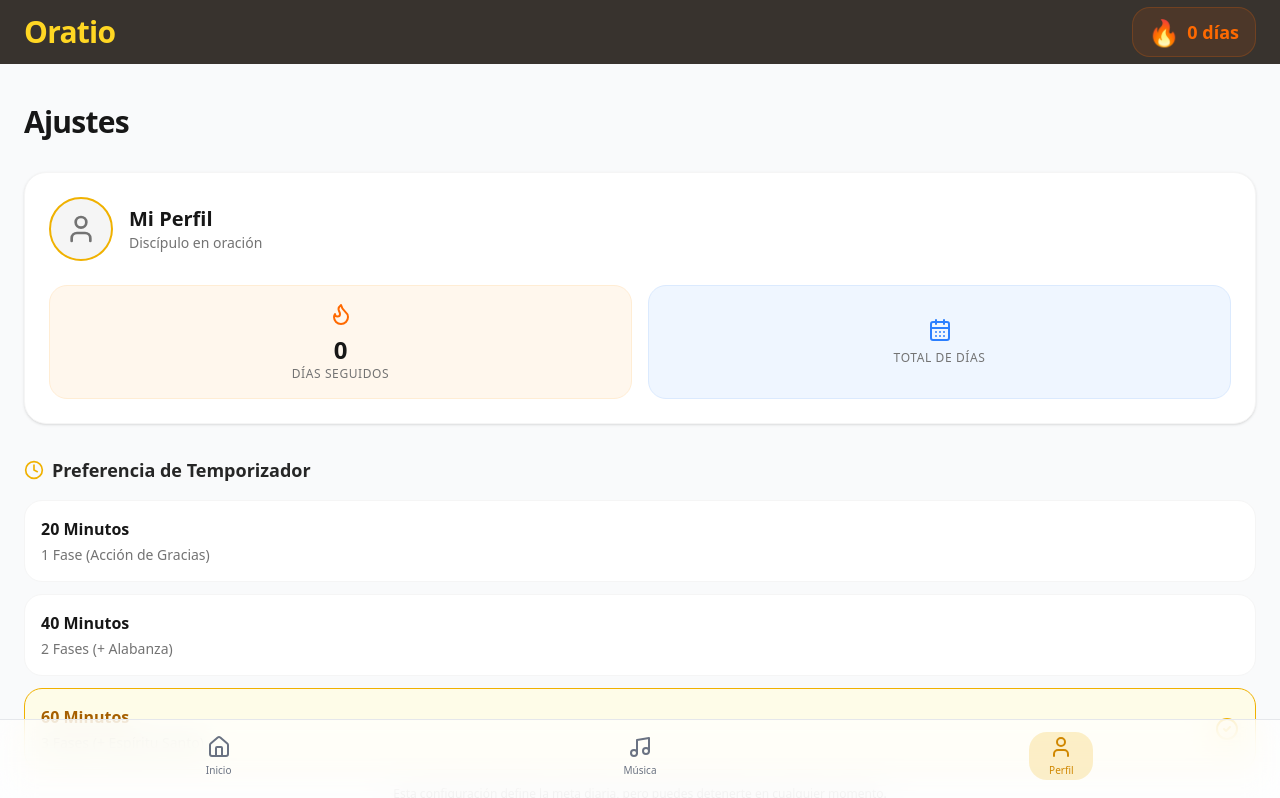
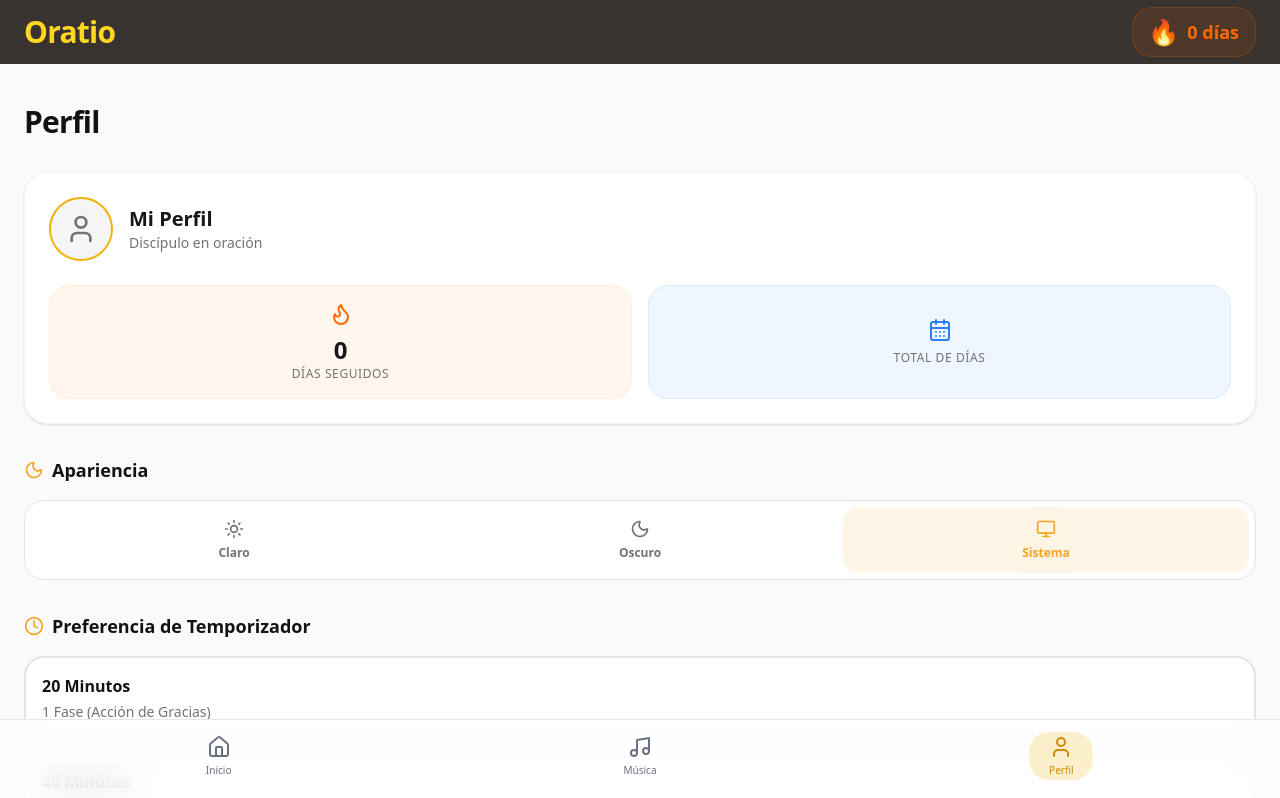
Before and after one commit to DaveCuc/pray-app, a Next.js app: page /perfil in a window 1280 px wide. Shown: the top 798 px of the page. Built offline with nearby package versions, Linux system fonts and the light colour scheme.

Commit message:
feat: implement theme switching and enhance UI components

```diff
--- a/app/globals.css
+++ b/app/globals.css
@@ -5,116 +5,86 @@
 @custom-variant dark (&:is(.dark *));
 
 @theme inline {
+  /* Variables de Shadcn */
   --color-background: var(--background);
   --color-foreground: var(--foreground);
-  --color-frontground: var(--frontground);
+  --color-card: var(--card);
+  --color-card-foreground: var(--card-foreground);
+  --color-popover: var(--popover);
+  --color-popover-foreground: var(--popover-foreground);
+  --color-primary: var(--primary);
+  --color-primary-foreground: var(--primary-foreground);
+  --color-secondary: var(--secondary);
+  --color-secondary-foreground: var(--secondary-foreground);
+  --color-muted: var(--muted);
+  --color-muted-foreground: var(--muted-foreground);
+  --color-accent: var(--accent);
+  --color-accent-foreground: var(--accent-foreground);
+  --color-destructive: var(--destructive);
+  --color-border: var(--border);
+  --color-input: var(--input);
+  --color-ring: var(--ring);
+
+  /* Colores personalizados Oratio (Basados en tu diseño) */
+  --color-oratio-gold: #F5A524;
+  --color-oratio-gold-hover: #D98014;
+  --color-oratio-bg: #141210;
+  --color-oratio-surface: #1E1B18;
+
   --font-sans: var(--font-geist-sans);
   --font-mono: var(--font-geist-mono);
-  --color-sidebar-ring: var(--sidebar-ring);
-  --color-sidebar-border: var(--sidebar-border);
-  --color-sidebar-accent-foreground: var(--sidebar-accent-foreground);
-  --color-sidebar-accent: var(--sidebar-accent);
-  --color-sidebar-primary-foreground: var(--sidebar-primary-foreground);
-  --color-sidebar-primary: var(--sidebar-primary);
-  --color-sidebar-foreground: var(--sidebar-foreground);
-  --color-sidebar: var(--sidebar);
-  --color-chart-5: var(--chart-5);
-  --color-chart-4: var(--chart-4);
-  --color-chart-3: var(--chart-3);
-  --color-chart-2: var(--chart-2);
-  --color-chart-1: var(--chart-1);
-  --color-ring: var(--ring);
-  --color-input: var(--input);
-  --color-border: var(--border);
-  --color-destructive: var(--destructive);
-  --color-accent-foreground: var(--accent-foreground);
-  --color-accent: var(--accent);
-  --color-muted-foreground: var(--muted-foreground);
-  --color-muted: var(--muted);
-  --color-secondary-foreground: var(--secondary-foreground);
-  --color-secondary: var(--secondary);
-  --color-primary-foreground: var(--primary-foreground);
-  --color-primary: var(--primary);
-  --color-popover-foreground: var(--popover-foreground);
-  --color-popover: var(--popover);
-  --color-card-foreground: var(--card-foreground);
-  --color-card: var(--card);
+
   --radius-sm: calc(var(--radius) - 4px);
   --radius-md: calc(var(--radius) - 2px);
   --radius-lg: var(--radius);
   --radius-xl: calc(var(--radius) + 4px);
   --radius-2xl: calc(var(--radius) + 8px);
   --radius-3xl: calc(var(--radius) + 12px);
-  --radius-4xl: calc(var(--radius) + 16px);
 }
 
 :root {
-  --radius: 0.625rem;
-  --background: oklch(1 0 0);
-  --foreground: oklch(0.145 0 0);
-  --card: oklch(1 0 0);
-  --card-foreground: oklch(0.145 0 0);
-  --popover: oklch(1 0 0);
-  --popover-foreground: oklch(0.145 0 0);
-  --primary: oklch(0.205 0 0);
-  --primary-foreground: oklch(0.985 0 0);
-  --secondary: oklch(0.97 0 0);
-  --secondary-foreground: oklch(0.205 0 0);
-  --muted: oklch(0.97 0 0);
-  --muted-foreground: oklch(0.556 0 0);
-  --accent: oklch(0.97 0 0);
-  --accent-foreground: oklch(0.205 0 0);
-  --destructive: oklch(0.577 0.245 27.325);
-  --border: oklch(0.922 0 0);
-  --input: oklch(0.922 0 0);
-  --ring: oklch(0.708 0 0);
-  --chart-1: oklch(0.646 0.222 41.116);
-  --chart-2: oklch(0.6 0.118 184.704);
-  --chart-3: oklch(0.398 0.07 227.392);
-  --chart-4: oklch(0.828 0.189 84.429);
-  --chart-5: oklch(0.769 0.188 70.08);
-  --sidebar: oklch(0.985 0 0);
-  --sidebar-foreground: oklch(0.145 0 0);
-  --sidebar-primary: oklch(0.205 0 0);
-  --sidebar-primary-foreground: oklch(0.985 0 0);
-  --sidebar-accent: oklch(0.97 0 0);
-  --sidebar-accent-foreground: oklch(0.205 0 0);
-  --sidebar-border: oklch(0.922 0 0);
-  --sidebar-ring: oklch(0.708 0 0);
+  --radius: 0.75rem; /* Bordes un poco más redondeados */
+  /* Tema Claro (Ajustado opcionalmente) */
+  --background: #FAFAFA;
+  --foreground: #141210;
+  --card: #FFFFFF;
+  --card-foreground: #141210;
+  --popover: #FFFFFF;
+  --popover-foreground: #141210;
+  --primary: #F5A524;
+  --primary-foreground: #141210;
+  --secondary: #F4F4F5;
+  --secondary-foreground: #141210;
+  --muted: #F4F4F5;
+  --muted-foreground: #71717A;
+  --accent: #F4F4F5;
+  --accent-foreground: #141210;
+  --destructive: #EF4444;
+  --border: #E4E4E7;
+  --input: #E4E4E7;
+  --ring: #F5A524;
 }
 
 .dark {
-  --background: oklch(0.145 0 0);
-  --foreground: oklch(0.985 0 0);
-  --card: oklch(0.205 0 0);
-  --card-foreground: oklch(0.985 0 0);
-  --popover: oklch(0.205 0 0);
-  --popover-foreground: oklch(0.985 0 0);
-  --primary: oklch(0.922 0 0);
-  --primary-foreground: oklch(0.205 0 0);
-  --secondary: oklch(0.269 0 0);
-  --secondary-foreground: oklch(0.985 0 0);
-  --muted: oklch(0.269 0 0);
-  --muted-foreground: oklch(0.708 0 0);
-  --accent: oklch(0.269 0 0);
-  --accent-foreground: oklch(0.985 0 0);
-  --destructive: oklch(0.704 0.191 22.216);
-  --border: oklch(1 0 0 / 10%);
-  --input: oklch(1 0 0 / 15%);
-  --ring: oklch(0.556 0 0);
-  --chart-1: oklch(0.488 0.243 264.376);
-  --chart-2: oklch(0.696 0.17 162.48);
-  --chart-3: oklch(0.769 0.188 70.08);
-  --chart-4: oklch(0.627 0.265 303.9);
-  --chart-5: oklch(0.645 0.246 16.439);
-  --sidebar: oklch(0.205 0 0);
-  --sidebar-foreground: oklch(0.985 0 0);
-  --sidebar-primary: oklch(0.488 0.243 264.376);
-  --sidebar-primary-foreground: oklch(0.985 0 0);
-  --sidebar-accent: oklch(0.269 0 0);
-  --sidebar-accent-foreground: oklch(0.985 0 0);
-  --sidebar-border: oklch(1 0 0 / 10%);
-  --sidebar-ring: oklch(0.556 0 0);
+  /* Tema Oscuro (Copiado de tus capturas) */
+  --background: #141210; /* Fondo oscuro cálido */
+  --foreground: #EDEDED; /* Texto claro */
+  --card: #1E1B18; /* Fondo de tarjetas un poco más claro que el fondo */
+  --card-foreground: #EDEDED;
+  --popover: #1E1B18;
+  --popover-foreground: #EDEDED;
+  --primary: #F5A524; /* El dorado de tus botones/iconos */
+  --primary-foreground: #141210; /* Texto oscuro sobre botones dorados */
+  --secondary: #2A2622;
+  --secondary-foreground: #EDEDED;
+  --muted: #2A2622;
+  --muted-foreground: #A19D98;
+  --accent: #2A2622;
+  --accent-foreground: #EDEDED;
+  --destructive: #7F1D1D;
+  --border: #332F2A; /* Bordes sutiles */
+  --input: #332F2A;
+  --ring: #F5A524;
 }
 
 @layer base {
--- a/app/layout.tsx
+++ b/app/layout.tsx
@@ -4,7 +4,7 @@ import "./globals.css";
 import NavBar from "./_components/navbar";
 import NavbarMobile from "./_components/navbar-mobile";
 import BottomNav from "./_components/BottomNav";
-
+import { ThemeProvider } from "@/components/ui/theme-provider"; // <-- Importación añadida
 
 const geistSans = Geist({
   variable: "--font-geist-sans",
@@ -17,7 +17,7 @@ const geistMono = Geist_Mono({
 });
 
 export const metadata: Metadata = {
-  title: "Oracion App",
+  title: "Oratio", // Actualicé el título a tu marca
   description: "A simple prayer app",
 };
 
@@ -27,21 +27,23 @@ export default function RootLayout({
   children: React.ReactNode;
 }>) {
   return (
-    <html lang="en" >
-      <body
-        className=   {`${geistSans.variable} ${geistMono.variable} antialiased`}
+    // suppressHydrationWarning es vital para next-themes
+    <html lang="es" suppressHydrationWarning>
+      <body className={`${geistSans.variable} ${geistMono.variable} antialiased pb-24`}>
+        <ThemeProvider
+          attribute="class"
+          defaultTheme="system"
+          enableSystem
+          disableTransitionOnChange
         >
           <NavBar />
           <main>
             {children}
           </main>
           <BottomNav />
-
           <NavbarMobile />
-
-
+        </ThemeProvider>
       </body>
-
     </html>
   );
 }
--- /dev/null
+++ b/app/perfil/_components/ThemeSelector.tsx
@@ -0,0 +1,53 @@
+'use client';
+
+import { useTheme } from 'next-themes';
+import { useEffect, useState } from 'react';
+import { Sun, Moon, Monitor } from 'lucide-react';
+
+export default function ThemeSelector() {
+  const { theme, setTheme } = useTheme();
+  const [mounted, setMounted] = useState(false);
+
+  // Evitar error de hidratación renderizando solo en el cliente
+  useEffect(() => {
+    setMounted(true);
+  }, []);
+
+  if (!mounted) return null;
+
+  const options = [
+    { value: 'light', label: 'Claro', icon: Sun },
+    { value: 'dark', label: 'Oscuro', icon: Moon },
+    { value: 'system', label: 'Sistema', icon: Monitor },
+  ];
+
+  return (
+    <section>
+      <h3 className="text-lg font-bold text-foreground mb-4 flex items-center gap-2">
+        <Moon size={20} className="text-primary" />
+        Apariencia
+      </h3>
+      <div className="flex bg-card p-1.5 rounded-2xl border border-border">
+        {options.map((opt) => {
+          const Icon = opt.icon;
+          const isSelected = theme === opt.value;
+
+          return (
+            <button
+              key={opt.value}
+              onClick={() => setTheme(opt.value)}
+              className={`flex-1 flex flex-col items-center gap-1.5 py-3 rounded-xl transition-all ${
+                isSelected
+                  ? 'bg-primary/10 text-primary drop-shadow-[0_0_8px_rgba(245,165,36,0.1)]'
+                  : 'text-muted-foreground hover:text-foreground hover:bg-muted/50'
+              }`}
+            >
+              <Icon size={20} />
+              <span className="text-xs font-semibold">{opt.label}</span>
+            </button>
+          );
+        })}
+      </div>
+    </section>
+  );
+}
--- a/app/perfil/_components/TimerPreferences.tsx
+++ b/app/perfil/_components/TimerPreferences.tsx
@@ -24,8 +24,8 @@ export default function TimerPreferences() {
 
   return (
     <section>
-      <h3 className="text-lg font-bold text-neutral-800 dark:text-white mb-4 flex items-center gap-2">
-        <Clock size={20} className="text-yellow-500" />
+      <h3 className="text-lg font-bold text-foreground mb-4 flex items-center gap-2">
+        <Clock size={20} className="text-primary" />
         Preferencia de Temporizador
       </h3>
       <div className="space-y-3">
@@ -36,26 +36,26 @@ export default function TimerPreferences() {
             <button
               key={opcion.tiempo}
               onClick={() => handleSeleccion(opcion.tiempo)}
-              className={`w-full flex items-center justify-between p-4 rounded-2xl border transition-all ${
+              className={`w-full flex items-center justify-between p-4 rounded-2xl border-2 transition-all ${
                 isSelected
-                  ? 'bg-yellow-50 dark:bg-yellow-900/20 border-yellow-500'
-                  : 'bg-white dark:bg-neutral-900 border-neutral-100 dark:border-neutral-800 hover:border-yellow-300'
+                  ? 'bg-primary/5 border-primary drop-shadow-[0_0_10px_rgba(245,165,36,0.15)]'
+                  : 'bg-card border-border hover:border-primary/50'
               }`}
             >
               <div className="text-left">
-                <h4 className={`font-bold ${isSelected ? 'text-yellow-700 dark:text-yellow-500' : 'text-neutral-900 dark:text-white'}`}>
+                <h4 className={`font-bold ${isSelected ? 'text-primary' : 'text-foreground'}`}>
                   {opcion.titulo}
                 </h4>
-                <p className="text-sm text-neutral-500 mt-1">
+                <p className="text-sm text-muted-foreground mt-1">
                   {opcion.descripcion}
                 </p>
               </div>
-              {isSelected && <CheckCircle2 size={24} className="text-yellow-500" />}
+              {isSelected && <CheckCircle2 size={24} className="text-primary" />}
             </button>
           );
         })}
       </div>
-      <p className="text-xs text-neutral-400 mt-4 text-center">
+      <p className="text-xs text-muted-foreground mt-4 text-center">
         Esta configuración define la meta diaria, pero puedes detenerte en cualquier momento.
       </p>
     </section>
--- a/app/perfil/page.tsx
+++ b/app/perfil/page.tsx
@@ -1,21 +1,19 @@
 import UserCard from './_components/UserCard';
-import TimerPreferences from './_components/TimerPreferences';
+import TimerPreferences from './_components//TimerPreferences';
+import ThemeSelector from './_components/ThemeSelector';
 
 export default function ProfilePage() {
   return (
-    <div className="min-h-screen bg-gray-50 dark:bg-neutral-950 p-6 space-y-8 pb-24">
-
-      {/* Header (Opcional, para consistencia visual con Música) */}
+    <div className="min-h-screen bg-background p-6 space-y-8 pb-24">
       <header className="mt-4">
-        <h1 className="text-3xl font-extrabold tracking-tight text-neutral-900 dark:text-white">
-          Ajustes
+        <h1 className="text-3xl font-extrabold tracking-tight text-foreground">
+          Perfil
         </h1>
       </header>
 
-      {/* Componentes */}
       <UserCard />
+      <ThemeSelector />
       <TimerPreferences />
-
     </div>
   );
 }
--- /dev/null
+++ b/components/ui/theme-provider.tsx
@@ -0,0 +1,9 @@
+"use client"
+
+
+import { ThemeProvider as NextThemesProvider, ThemeProviderProps } from "next-themes"
+
+
+export function ThemeProvider({ children, ...props }: ThemeProviderProps) {
+  return <NextThemesProvider {...props}>{children}</NextThemesProvider>
+}
--- a/package.json
+++ b/package.json
@@ -14,10 +14,12 @@
     "framer-motion": "^12.35.0",
     "lucide-react": "^0.577.0",
     "next": "16.1.6",
+    "next-themes": "^0.4.6",
     "radix-ui": "^1.4.3",
     "react": "19.2.3",
     "react-dom": "19.2.3",
-    "tailwind-merge": "^3.5.0"
+    "tailwind-merge": "^3.5.0",
+    "types": "^0.1.1"
   },
   "devDependencies": {
     "@tailwindcss/postcss": "^4",
```
Also changed, not shown: app/_components/reloj.tsx (+52 -56 lines), 1 other file (tests, documents, lock files or other folders). Lines whose indentation alone changed are shown as unchanged.
